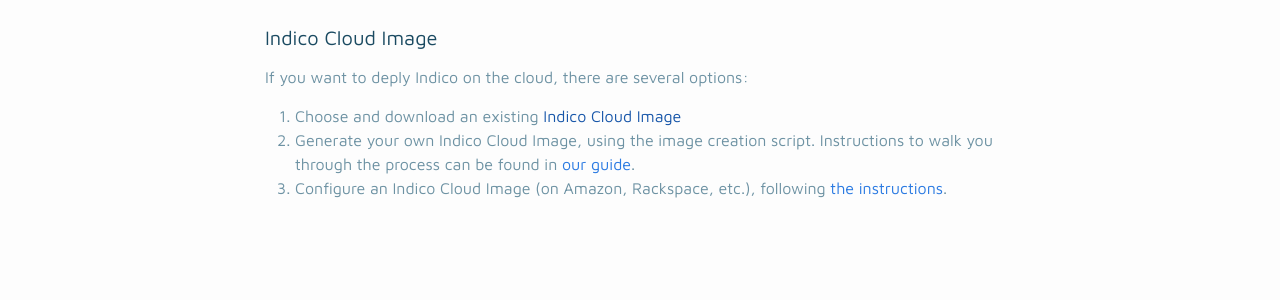
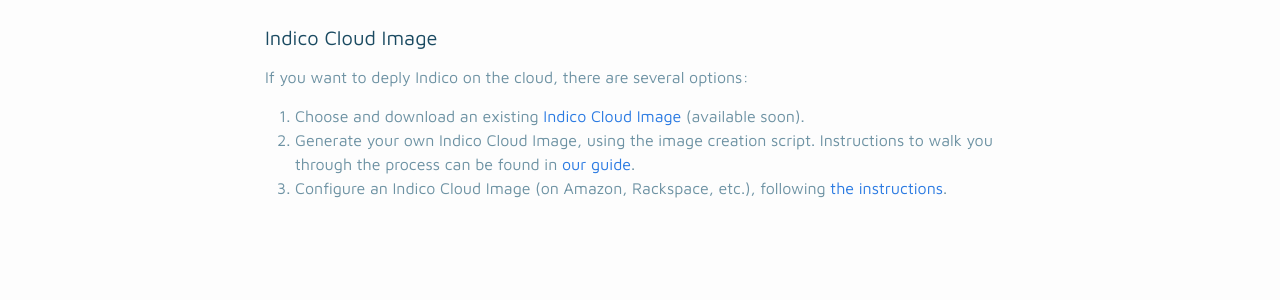
Before and after one commit to indico/indico.github.io, a Jekyll site: the page built from getting_started.md, in a window 1280 px wide. Shown: the part 1188-1488 px from the top of the page. Built offline with Jekyll 4.4.1, drawn with Linux system fonts in a browser that asks for light colours; nearby versions of some CDN libraries.

Commit message:
Add message for pending cloud images

```diff
--- a/_layouts/getting_started.html
+++ b/_layouts/getting_started.html
@@ -80,7 +80,7 @@
                     <h2 class="header">Indico Cloud Image</h2>
                     <p class="content">If you want to deply Indico on the cloud, there are several options:</p>
                     <ol>
-                        <li>Choose and download an existing <a href="">Indico Cloud Image</a></li>
+                        <li>Choose and download an existing <a>Indico Cloud Image</a> (available soon).</li>
                         <li>Generate your own Indico Cloud Image, using the image creation script. Instructions to walk you through the process can be found in <a href="https://github.com/indico/indico-cloud-images#creating-your-own-image" title="Indico image creation script">our guide</a>.</li>
                          <li>Configure an Indico Cloud Image (on Amazon, Rackspace, etc.), following <a href="https://github.com/indico/indico-cloud-images#deploying-on-cloud-providers-cloud-init">the instructions</a>.</li>
                     </ol>
```
